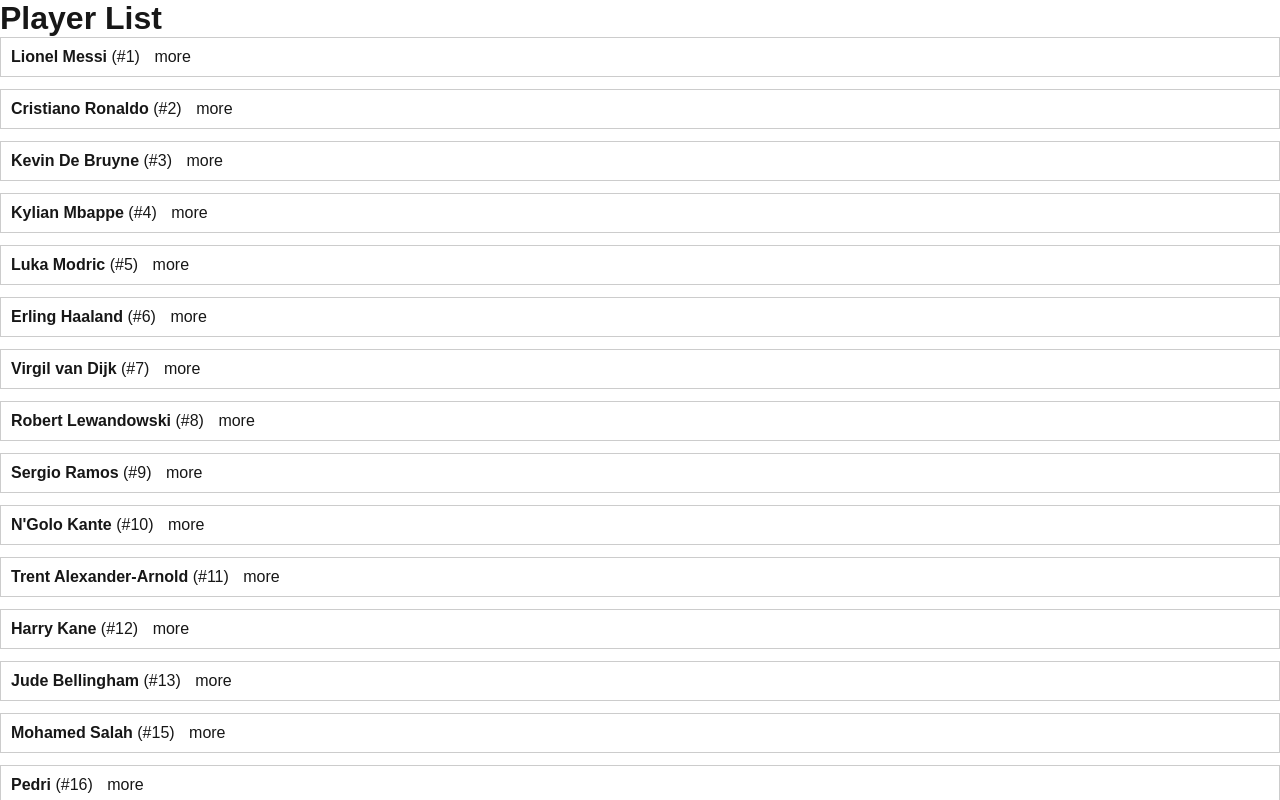
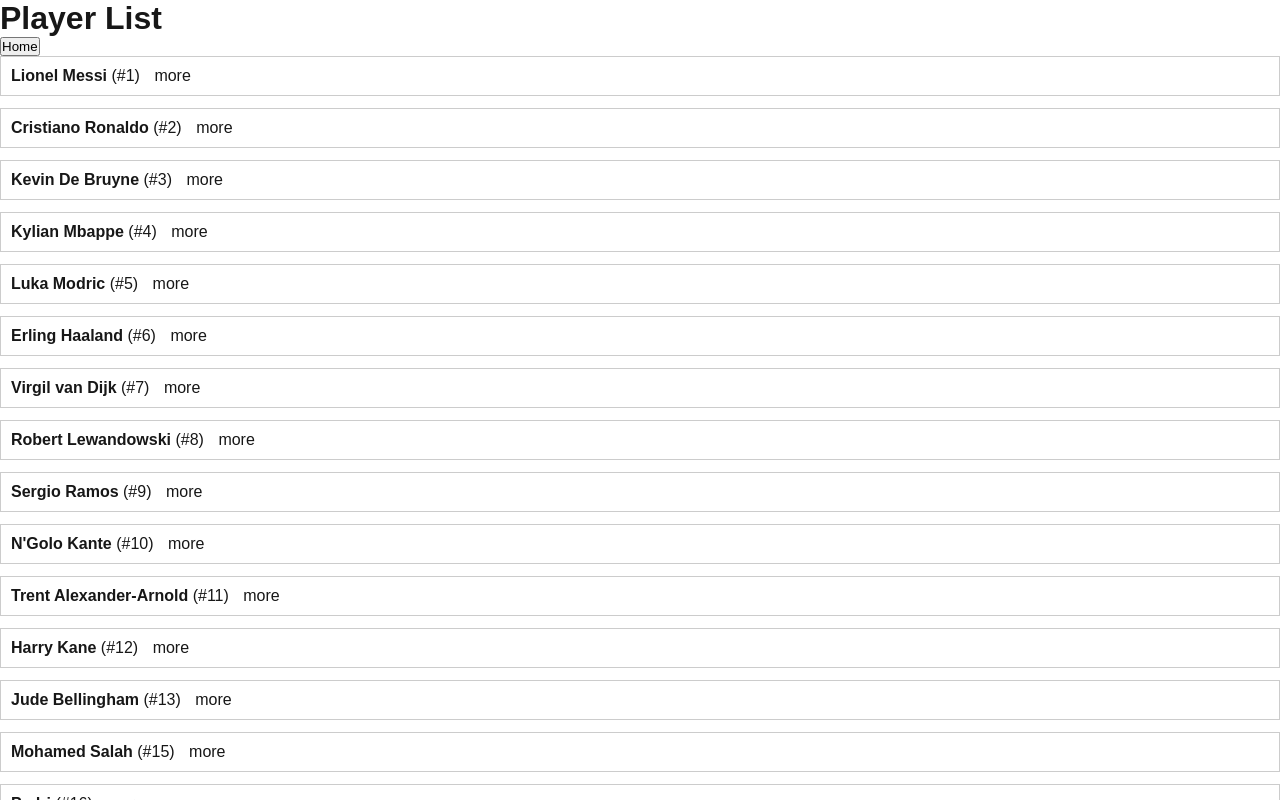
Before and after one commit to AyushChopraAwesome/footy, a Next.js app: page /collection in a window 1280 px wide. Shown: the top 800 px of the page. Built offline with nearby package versions, Linux system fonts and the light colour scheme; data requests are answered from the project's data file.

Commit message:
Home page return

```diff
--- a/app/collection/page.js
+++ b/app/collection/page.js
@@ -1,7 +1,11 @@
-export const dynamic = "force-dynamic"; // optional: makes fetch always run on server
+// app/collection/page.js
+
+import Link from "next/link";
+
+export const dynamic = "force-dynamic";
 
 async function getPlayers() {
-  const res = await fetch("http://localhost:4000/footy");
+  const res = await fetch("http://127.0.0.1:4000/footy");
   return res.json();
 }
 
@@ -11,6 +15,14 @@ export default async function CollectionPage() {
   return (
     <main>
       <h1>Player List</h1>
+
+      {/* 🔘 Home Button */}
+      <p>
+        <Link href="/">
+          <button>Home</button>
+        </Link>
+      </p>
+
       <ul style={{ padding: 0 }}>
         {players.map((player) => (
           <li
@@ -23,9 +35,9 @@ export default async function CollectionPage() {
             }}
           >
             <strong>{player.player_name}</strong> (#{player.id}){" "}
-            <a href={`/collection/${player.id}`} style={{ marginLeft: "10px" }}>
+            <Link href={`/collection/${player.id}`} style={{ marginLeft: "10px" }}>
               more
-            </a>
+            </Link>
           </li>
         ))}
       </ul>
```
